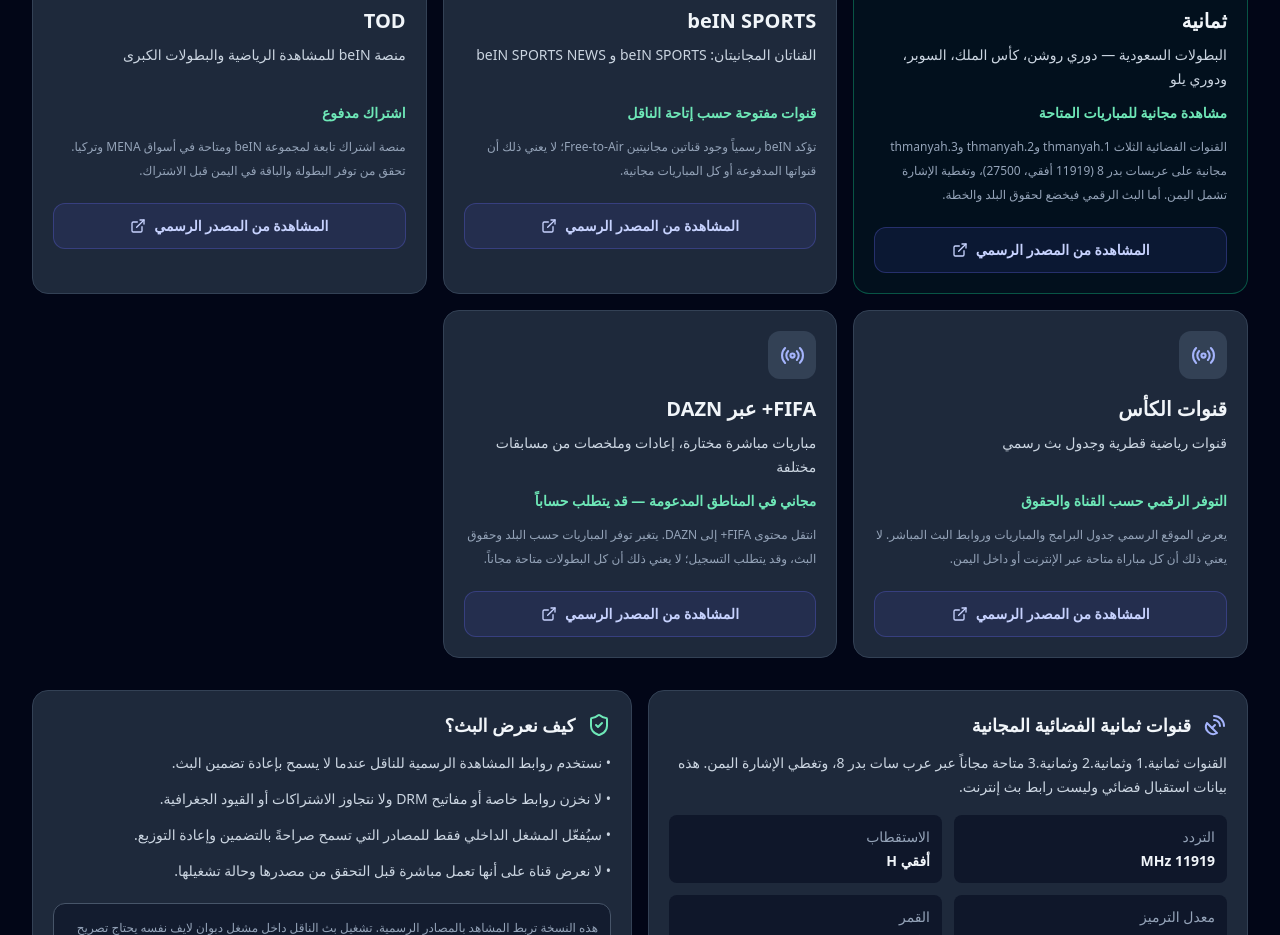
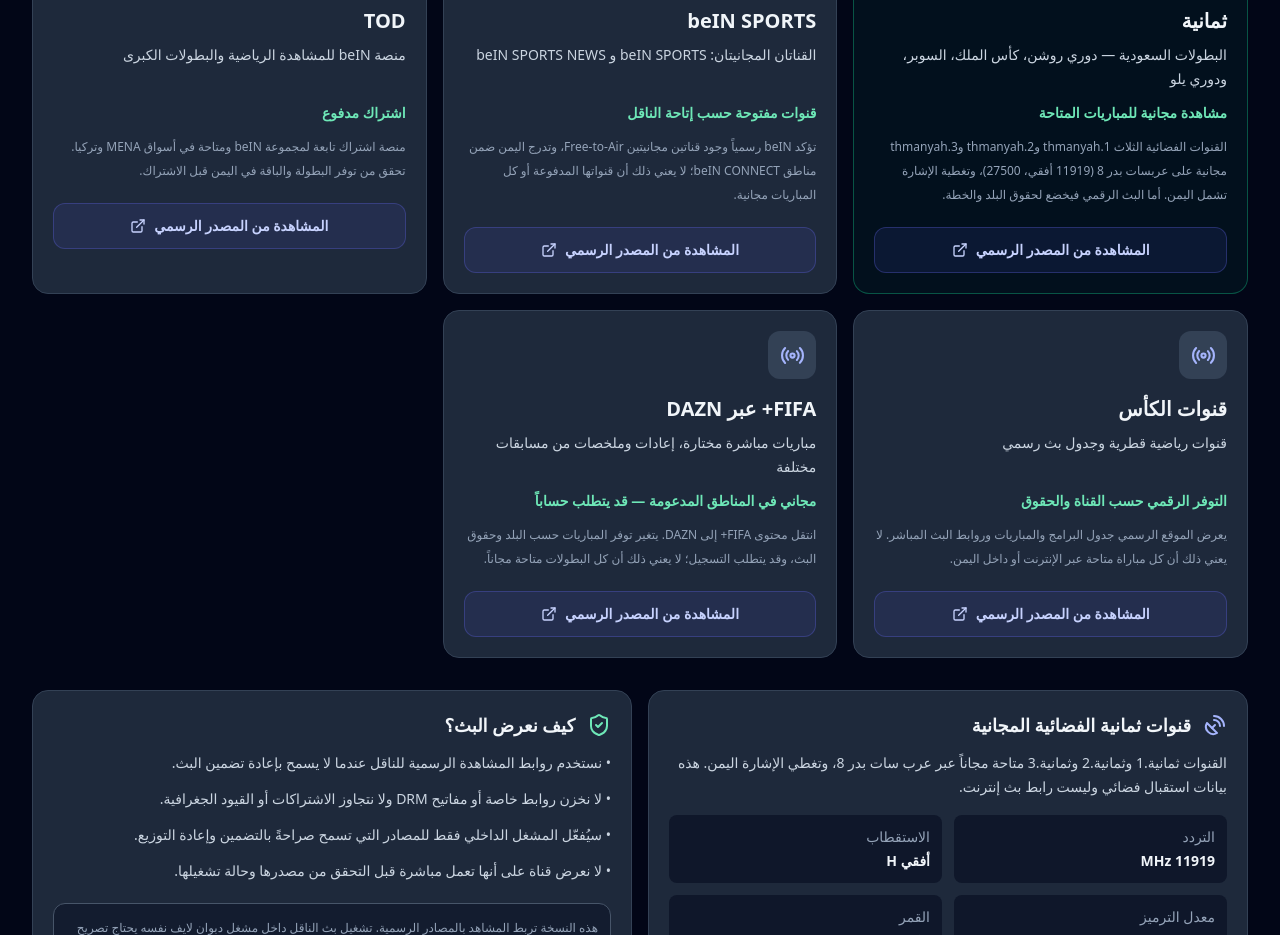
Before and after one commit to mghalaosimi-web/debwan-live, a Next.js app in the folder frontend/: page /football in a window 1280 px wide. Shown: the part 3080-4015 px from the top of the page. Built offline with nearby package versions, Linux system fonts and the light colour scheme; no server answers.

Commit message:
docs(football): clarify beIN Yemen availability

```diff
--- a/frontend/src/app/(user)/football/page.tsx
+++ b/frontend/src/app/(user)/football/page.tsx
@@ -36,7 +36,7 @@ const officialSources = [
     href: "https://connect.bein.com/",
     icon: Tv,
     featured: false,
-    note: "تؤكد beIN رسمياً وجود قناتين مجانيتين Free-to-Air؛ لا يعني ذلك أن قنواتها المدفوعة أو كل المباريات مجانية.",
+    note: "تؤكد beIN رسمياً وجود قناتين مجانيتين Free-to-Air، وتدرج اليمن ضمن مناطق beIN CONNECT؛ لا يعني ذلك أن قنواتها المدفوعة أو كل المباريات مجانية.",
   },
   {
     name: "TOD",
```
